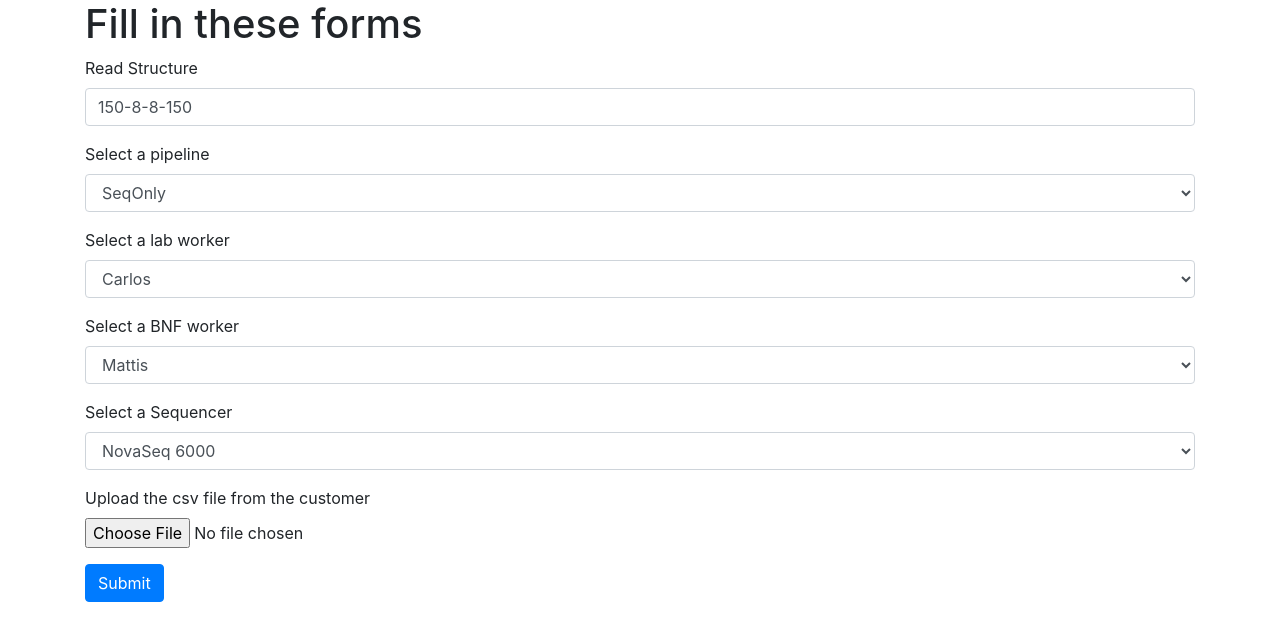
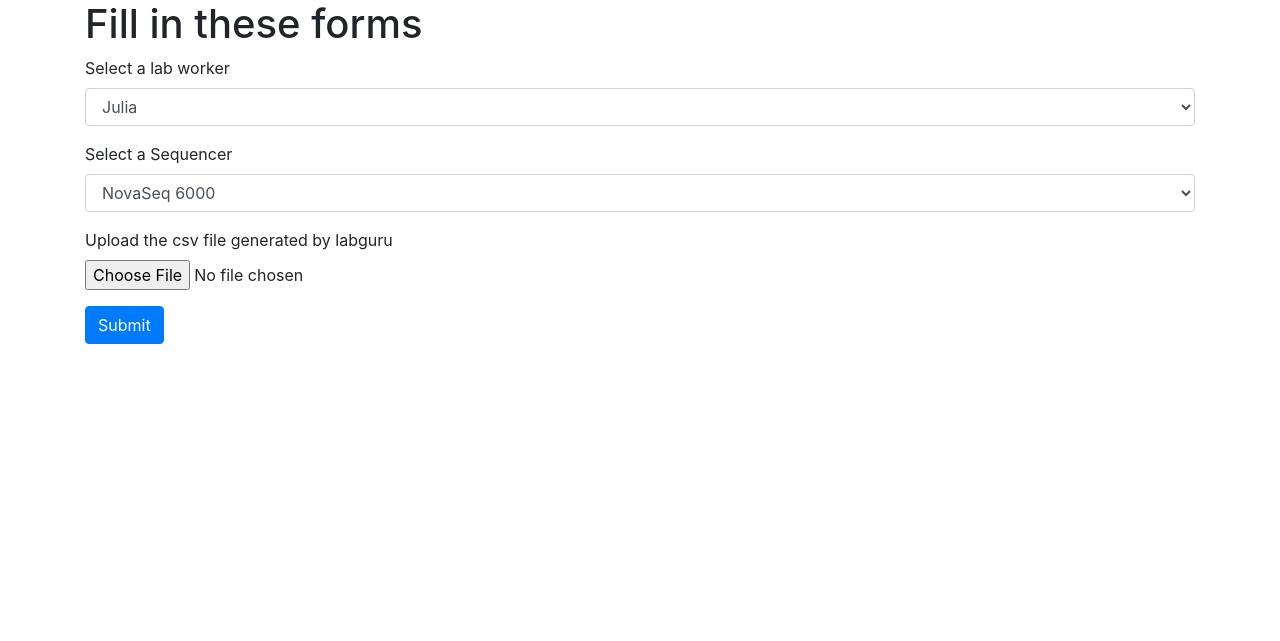
Before and after one commit to ctg-lund/SampleSheetGenerator, a Python web app: template templates/singlecell_forms.html in a window 1280 px wide. Shown: the part 56-697 px from the top of the page. Run offline with Jinja, Linux system fonts and the light colour scheme; the template is opened without the code that fills it, so the values that code supplies are empty; some libraries are stand-ins or nearby versions.

Commit message:
cleaned up the single cell form html

```diff
--- a/templates/singlecell_forms.html
+++ b/templates/singlecell_forms.html
@@ -8,30 +8,11 @@
   <h1>Fill in these forms</h1>
   <form method="post" enctype="multipart/form-data">
     <div class="form-group">
-        <label for="form1">Read Structure</label>
-        <input type="text" class="form-control" id="form1" name="readstructure" value="150-8-8-150">
-      </div>
-    <div class="form-group">
-        <label for="select">Select a pipeline</label>
-        <select class="form-control" id="select" name="pipeline">
-          <option value="SeqOnly">SeqOnly</option>
-        </select>
-    </div>
-    <div class="form-group">
         <label for="select">Select a lab worker</label>
         <select class="form-control" id="select" name="labworker">
-          <option value="Carlos">Carlos</option>
-          <option value="Ewa">Ewa</option>
-          <option value="Annica">Annica</option>
           <option value="Julia">Julia</option>
           <option value="Liesl">Liesl</option>
-        </select>
-    </div>
-    <div class="form-group">
-        <label for="select">Select a BNF worker</label>
-        <select class="form-control" id="select" name="bnfworker">
-          <option value="Mattis">Mattis</option>
-          <option value="Jacob">Jacob</option>
+          <option value="Carlos">Carlos</option>
         </select>
     </div>
     <div class="form-group">
@@ -42,7 +23,7 @@
       </select>
   </div>
     <div class="form-group">
-        <label for="csvfile">Upload the csv file from the customer</label>
+        <label for="csvfile">Upload the csv file generated by labguru</label>
         <input type="file" class="form-control-file" id="csvfile" name="csvfile">
     </div>
     <button type="submit" class="btn btn-primary">Submit</button>
```
